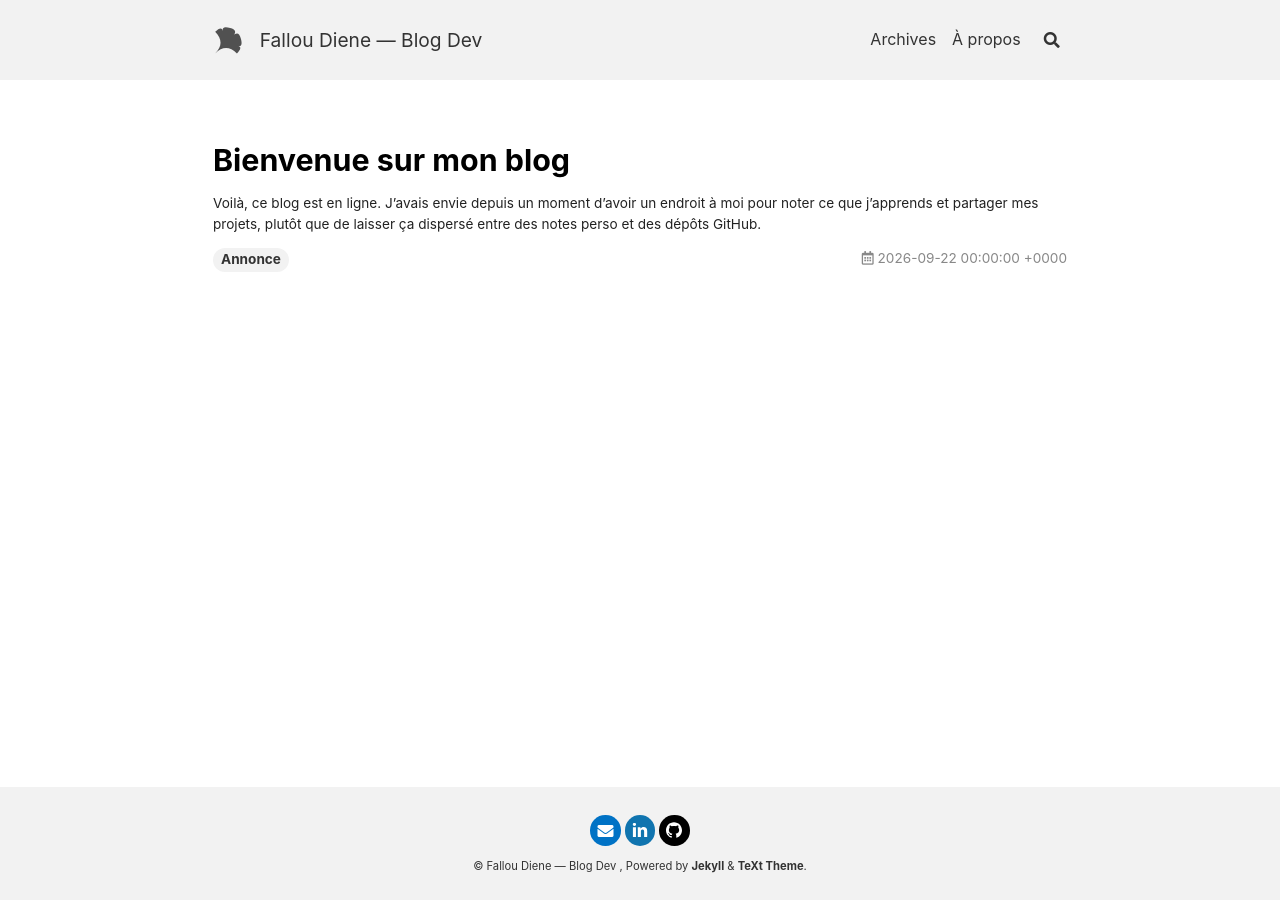
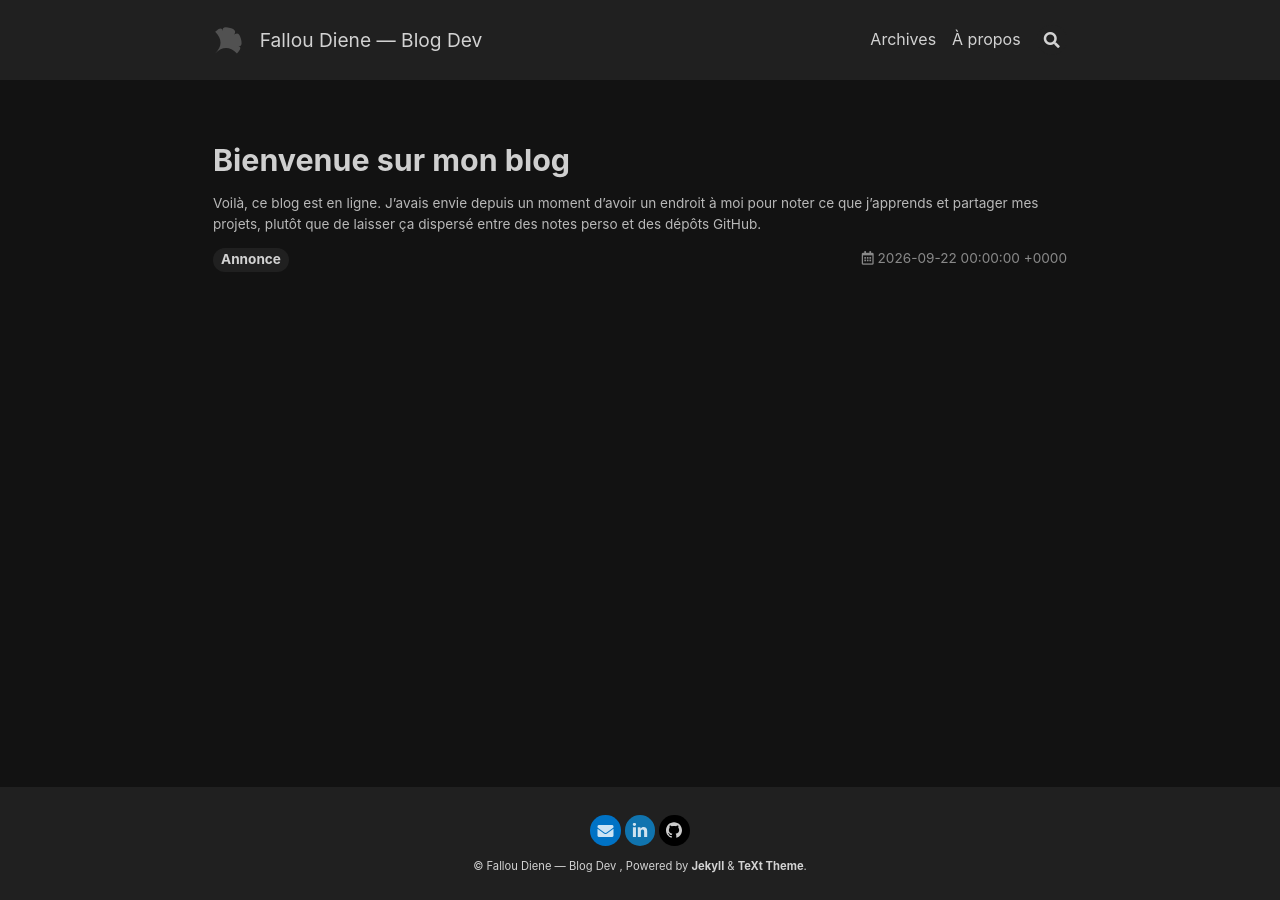
Before and after one commit to sfalloudiene/sfalloudiene.github.io, a Jekyll site: the page built from index.html, in a window 1280 px wide. Built offline with Jekyll 4.4.1, drawn with Linux system fonts in a browser that asks for light colours; nearby versions of some CDN libraries; the list of posts is cut into pages by our own code.

Commit message:
style: skin dark + avatar GitHub + profil auteur visible sur les articles

```diff
--- a/_config.yml
+++ b/_config.yml
@@ -16,7 +16,7 @@
 
 ## => Site Settings
 ##############################
-text_skin: default # "default" (default), "dark", "forest", "ocean", "chocolate", "orange"
+text_skin: dark # "default" (default), "dark", "forest", "ocean", "chocolate", "orange"
 highlight_theme: default # "default" (default), "tomorrow", "tomorrow-night", "tomorrow-night-eighties", "tomorrow-night-blue", "tomorrow-night-bright"
 url     : https://sfalloudiene.github.io # the base hostname & protocol for your site e.g. https://www.someone.com
 baseurl : # does not include hostname
@@ -37,7 +37,7 @@
   type      : # "person" (default), "organization"
   name      : Fallou Diene
   url       : https://sfalloudiene.github.io
-  avatar    : # path or url of avatar image (square)
+  avatar    : https://github.com/sfalloudiene.png # path or url of avatar image (square)
   bio       : Développeur.
   email     : falloudiene71@gmail.com
   facebook  : # "user_name" the last part of your profile url, e.g. https://www.facebook.com/user_name
@@ -203,6 +203,7 @@
         toc: true
       show_edit_on_github: true
       show_subscribe: true
+      show_author_profile: true
       pageview: true
 
 
```
